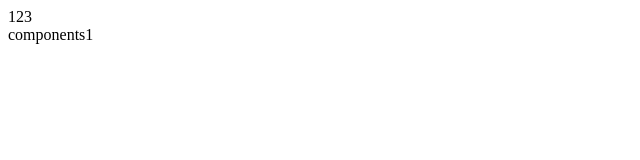
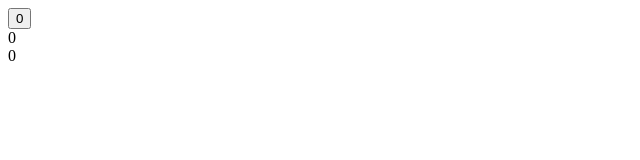
Before and after one commit to zhxsi/demo, a Vue app: page / in a window 1280 px wide. Shown: the top 160 px of the page, without its empty margins (0-640 px from the left). Built offline with nearby package versions, Linux system fonts and the light colour scheme.

Commit message:
重构App.vue，添加计数按钮并引入新组件；创建components1和components2以显示计数

```diff
--- a/src/App.vue
+++ b/src/App.vue
@@ -1,12 +1,16 @@
 <template>
   <div>
-    123
-    <components1 />
+    <button @click="count++">{{ count }}</button>
+    <components1 :count="count" />
+    <components2 :count="count" />
   </div>
 </template>
 
 <script setup>
-import components1 from './components/components1.vue'
+import components1 from './components/components1/index.vue'
+import components2 from './components/components2/index.vue'
+import { ref } from 'vue'
+const count = ref(0)
 </script>
 
 <style lang="scss" scoped></style>
--- a/src/components/components1.vue
+++ b/src/components/components1/index.vue
@@ -1,17 +1,14 @@
 <template>
   <div>
-    components1
+    {{ count }}
   </div>
 </template>
 
-<script>
-export default {
-  setup () {
+<script setup>
+const { count } = defineProps({
+  count: Number
+})
 
-
-    return {}
-  }
-}
 </script>
 
 <style lang="scss" scoped></style>
--- /dev/null
+++ b/src/components/components2/index.vue
@@ -0,0 +1,14 @@
+<template>
+  <div>
+    {{ count }}
+  </div>
+</template>
+
+<script setup>
+const { count } = defineProps({
+  count: Number
+})
+
+</script>
+
+<style lang="scss" scoped></style>
```
